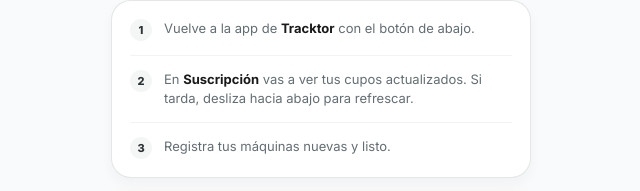
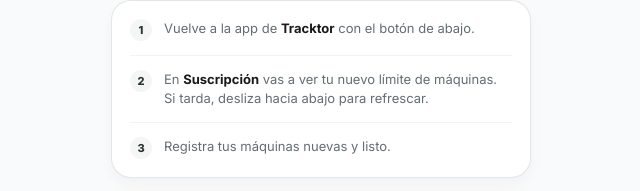
Before and after one commit to germancsaid/landing-rcm, a plain HTML site: page subscription-checkout-success.html in a window 1280 px wide. Shown: the part 350-541 px from the top of the page, 319-959 px from the left. Drawn offline with Linux system fonts and the light colour scheme.

Commit message:
fix(subscription): update step text for clarity on machine limits

```diff
--- a/subscription-checkout-success.html
+++ b/subscription-checkout-success.html
@@ -187,7 +187,7 @@
         </div>
         <div class="step">
           <div class="step-num">2</div>
-          <p class="step-text">En <b>Suscripción</b> vas a ver tus cupos actualizados. Si tarda, desliza hacia abajo para refrescar.</p>
+          <p class="step-text">En <b>Suscripción</b> vas a ver tu nuevo límite de máquinas. Si tarda, desliza hacia abajo para refrescar.</p>
         </div>
         <div class="step">
           <div class="step-num">3</div>
```
